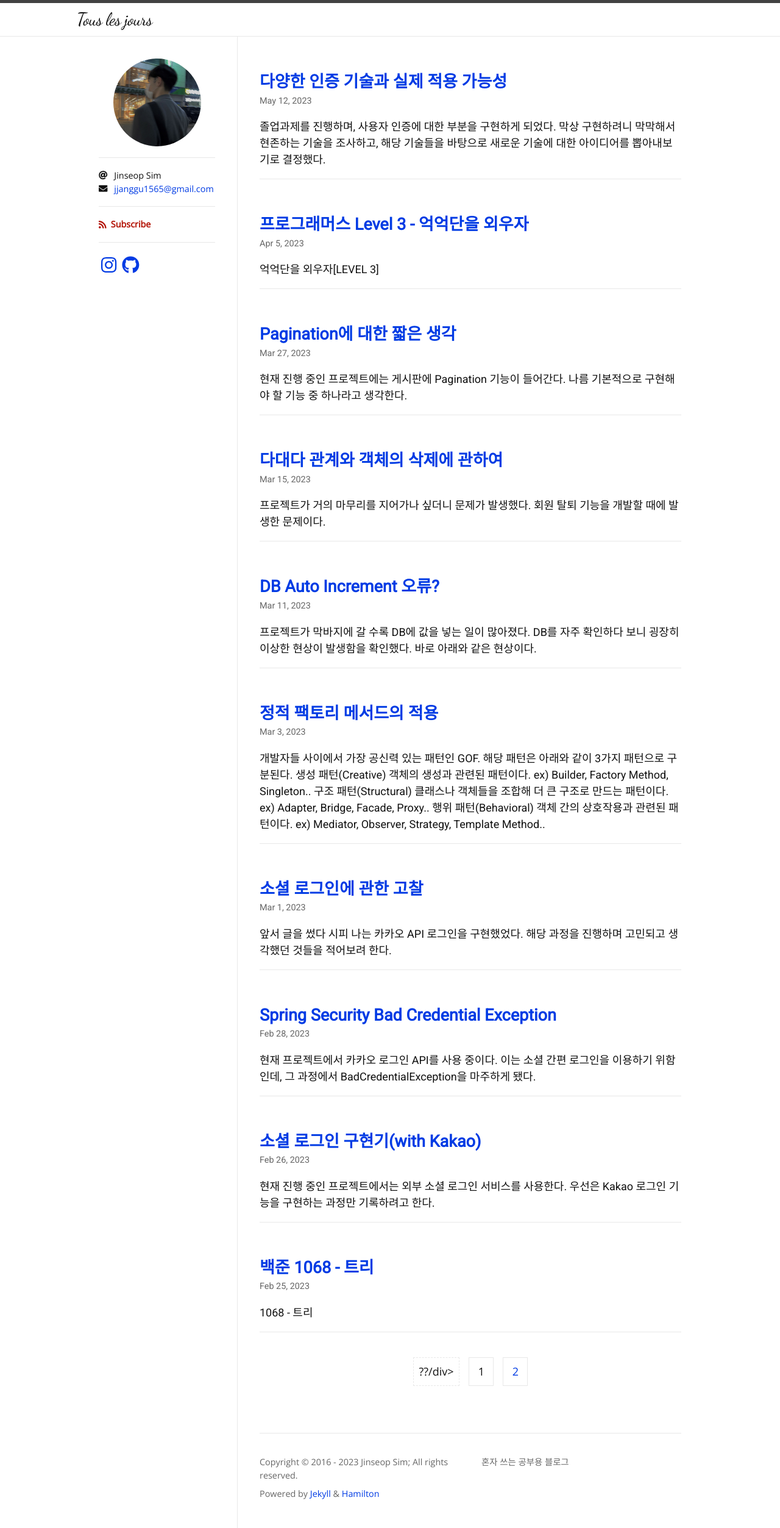
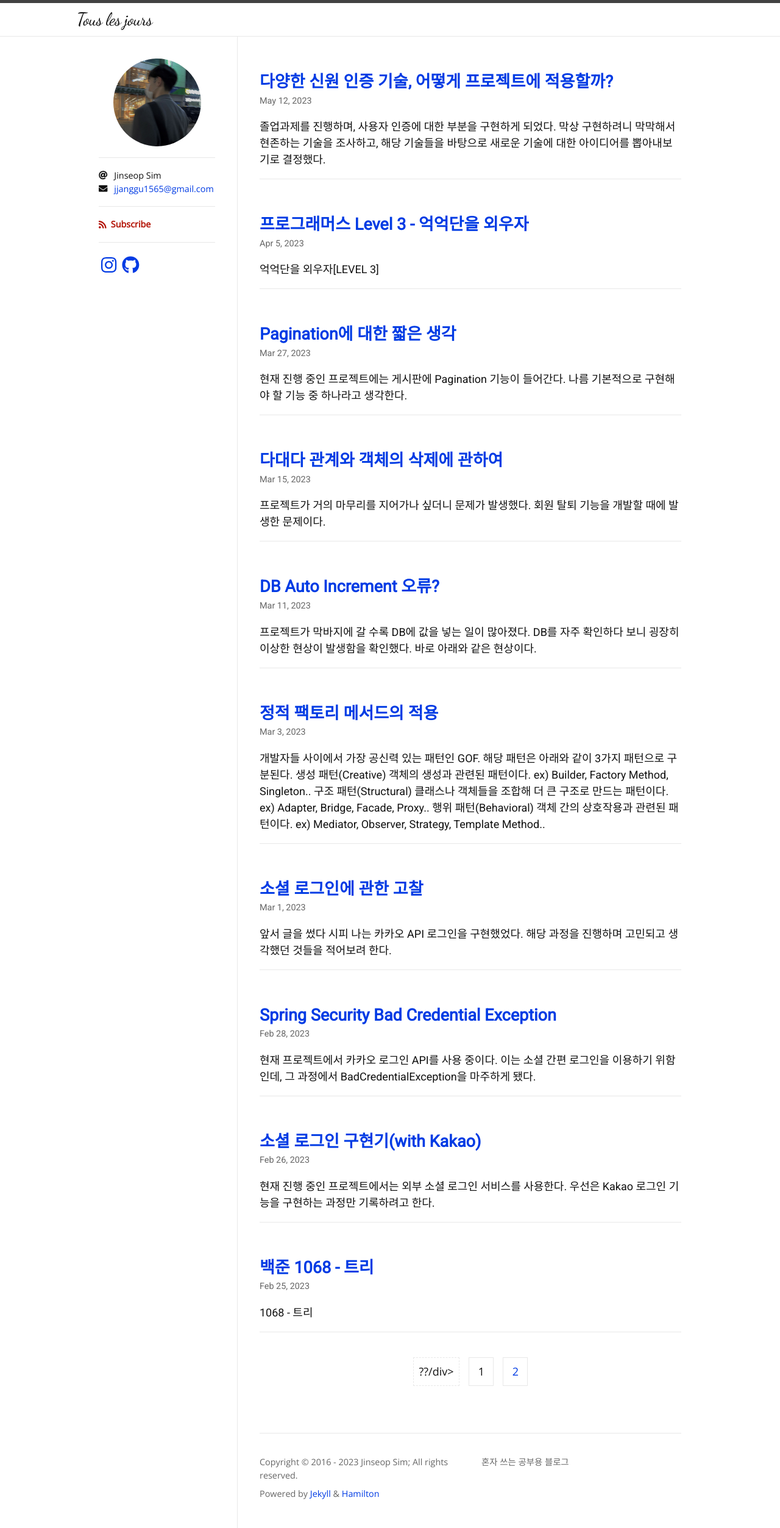
Before and after one commit to Jinseop-Sim/Jinseop-Sim.github.io, a Jekyll site: the page built from index.html, in a window 1280 px wide. Shown: the whole page at 61% size. Built offline with Jekyll 4.4.1, drawn with Linux system fonts in a browser that asks for light colours; nearby versions of some CDN libraries; some web fonts are replaced; the list of posts is cut into pages by our own code; some of the changed lines change nothing that is shown.

Commit message:
글 수정

```diff
--- a/_posts/2023-05-12-authentication-method.md
+++ b/_posts/2023-05-12-authentication-method.md
@@ -1,6 +1,6 @@
 ---
 layout: post
-title: "다양한 인증 기술과 실제 적용 가능성"
+title: "다양한 신원 인증 기술, 어떻게 프로젝트에 적용할까?"
 categories: Tech
 tags: [theory]
 author:
@@ -23,7 +23,7 @@
   - 지문, 홍채 등의 다른 사람과 반드시 구별되는 속성을 통한 인증 방식이다.
   - 기술의 발전으로 목소리 인증, 정맥 인증 등의 새로운 인증 방식이 사용되기도 한다.
 
-## MFA
+## MFA?
 과연 ID, PW만 받아서 본인을 확인하는 방식은 보안 위협으로부터 안전할까? 결코 아니다.
 예를 들어 지식 기반의 factor 하나만 사용하여 신원을 인증한다고 가정해보자.
 누군가가 해당 factor를 알게 된다거나, 탈취한다면 그 정보는 더 이상 사용자만 아는 것이 아니게 된다.
@@ -34,6 +34,41 @@
 그 방식이 바로 MFA(Multi Factor Authentication), 멀티 팩터 기반 인증이다.
 아직까지는 대부분 2가지의 방식을 동시에 사용해, 2FA(Two Factor Authentication)이라고도 부른다.
 
+## FIDO?
+
 ## 프로젝트 적용 가능성
 현재 진행중인 졸업과제의 주제에 사용자 인증 기술 개발이 들어가기 때문에,
 과연 어떤 방식으로 사용자 인증 기술을 적용 시킬 수 있을지, 새로운 아이디어는 없을지 고민을 하게 됐다.
+당연히 보안을 위해 MFA 방식을 채택할 것인데, 구체적으로 어떤 방식을 사용할 지가 문제였다.
+기본적으로 권한에 따라 인증 방식을 강화할 계획이기 때문에, 먼저 다양한 인증 방식을 조사했다.
+
+1. OTP(One Time Password)
+서버에서 일회용 비밀번호를 생성해 제공하는 서비스이다.
+보통 사용자가 보유하고 있는 스마트폰과 같은 기기를 통해 비밀번호가 제공된다.
+그렇기 때문에 등록된 기기에 대한 소유권자만이 입력을 통해 인증을 할 수 있다.
+해당 비밀번호를 특정 시간 안에 서버에 입력하면, 일치 여부를 통해 인증을 진행한다.
+꽤 간단하고 효율적인 방식이기 때문에, 대부분의 인증 절차에서 채택하고 있다.
+
+비밀번호 생성 방식으로는 아래와 같은 방식들이 사용된다.
+  - HOTP(HMAC-based OTP)
+    - HMAC은 Hash-based Message Authentication Code를 의미한다.
+    - HOTP는 Message가 아닌 Counter를 기반으로 암호를 생성한다.
+    - 암호화에 해시 함수인 SHA-XXX 함수가 사용된다.
+    - 결과로 6자리의 임의의 정수를 반환하게 된다.
+  - TOTP(Time-based OTP)
+    - 위의 HOTP를 기본 아이디어로, Counter 대신에 Timestamp를 기반으로 암호를 생성한다.
+    - 위와 동일하게 SHA-XXX 함수가 암호화에 사용된다.
+    - 위와 동일하게 결과로 6자리의 임의 정수를 반환한다.
+
+OTP 방식은 반드시 사용할 계획이나, 비밀번호 생성 방식을 결정하는 것이 관건이다.
+
+2. 개인 QR 코드 발급?
+권한을 교수와 학생으로 나눈다고 가정을 했을 때, 그 권한을 어떻게 구분할 것인가?
+교수들에게는 개인적으로 교수 전용 QR 코드를 발급해주고, 인증 시 해당 경로에서만 인증이 가능하다면 어떨까?
+아래와 같은 시나리오를 생각해보았다.
+1. 교수는 최초 회원가입 시, 관리자에게서 QR 코드를 발급 받아야 한다.
+  - 이 때, 관리자는 교수가 가입한 비밀번호를 기반으로 QR 코드 경로를 생성한다.
+  - 물론 해당 비밀번호는 DB에서 BEncrypt를 통해 암호화 된 문자열이며, 복호화가 불가능하다.
+
+아래와 같은 문제점들이 예상된다.
+- QR 코드 분실 시 인증이 불가능하다.
```
